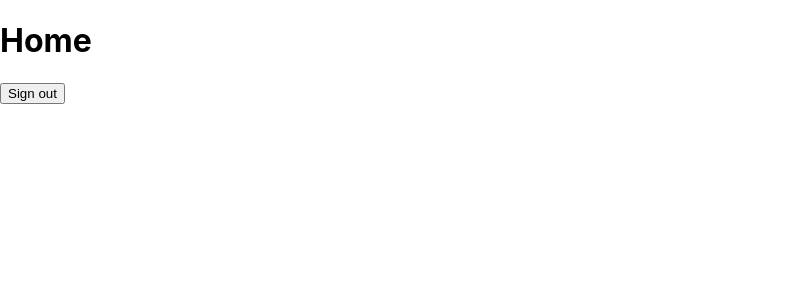
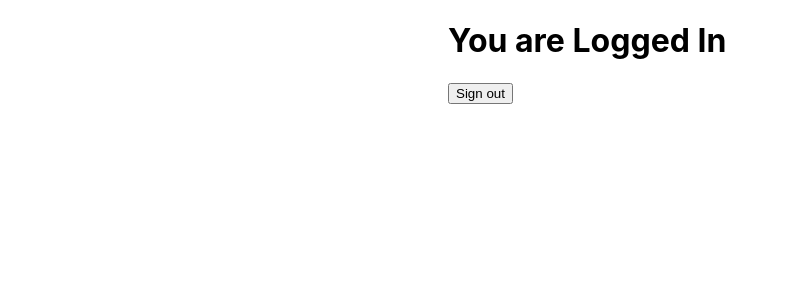
Before and after one commit to GaganBhat/react-stripe-deposit, a React (Create React App) app: page / in a window 1280 px wide. Shown: the top 300 px of the page, without its empty margins (0-788 px from the left). Built offline with nearby package versions, Linux system fonts and the light colour scheme; no server answers; sample sign-in values are in the browser's storage.

Commit message:
Centered home as well

```diff
--- a/src/components/Home.js
+++ b/src/components/Home.js
@@ -3,10 +3,10 @@ import app from "../base";
 
 const Home = () => {
   return (
-    <>
-      <h1>Home</h1>
+    <div style={{width: "30%", margin: "0 auto"}}>
+      <h1>You are Logged In</h1>
       <button onClick={() => app.auth().signOut()}>Sign out</button>
-    </>
+    </div>
   );
 };
 
```
